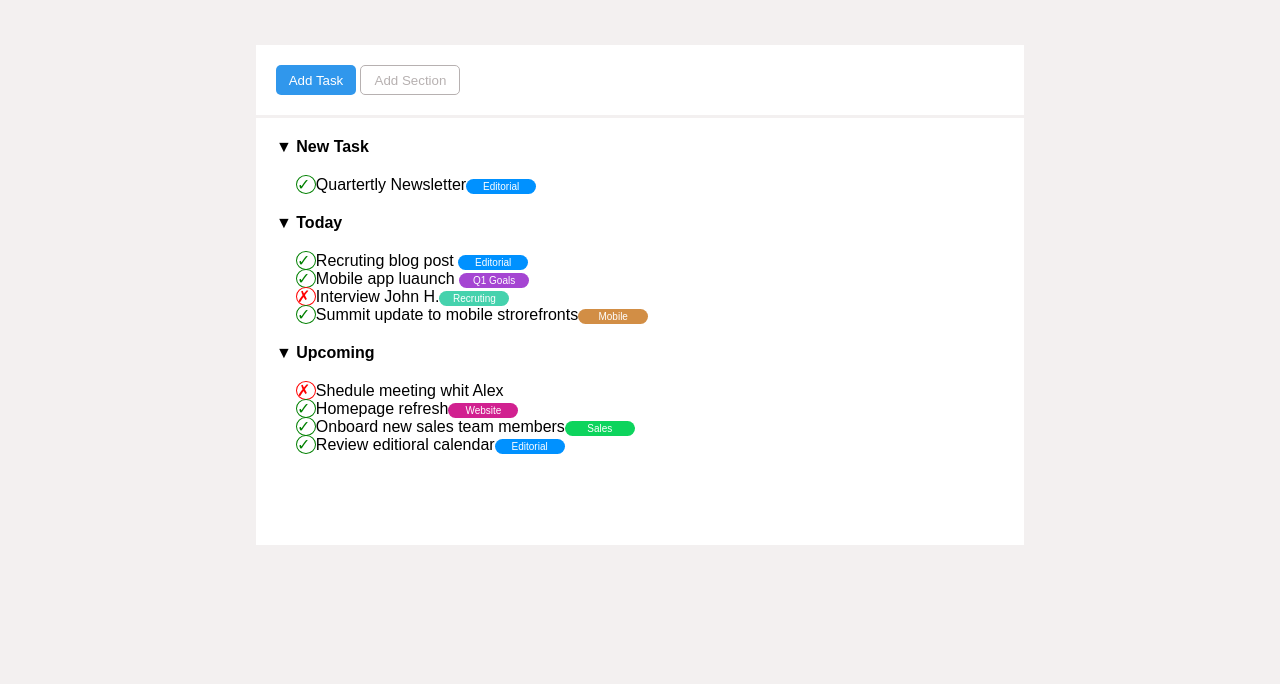
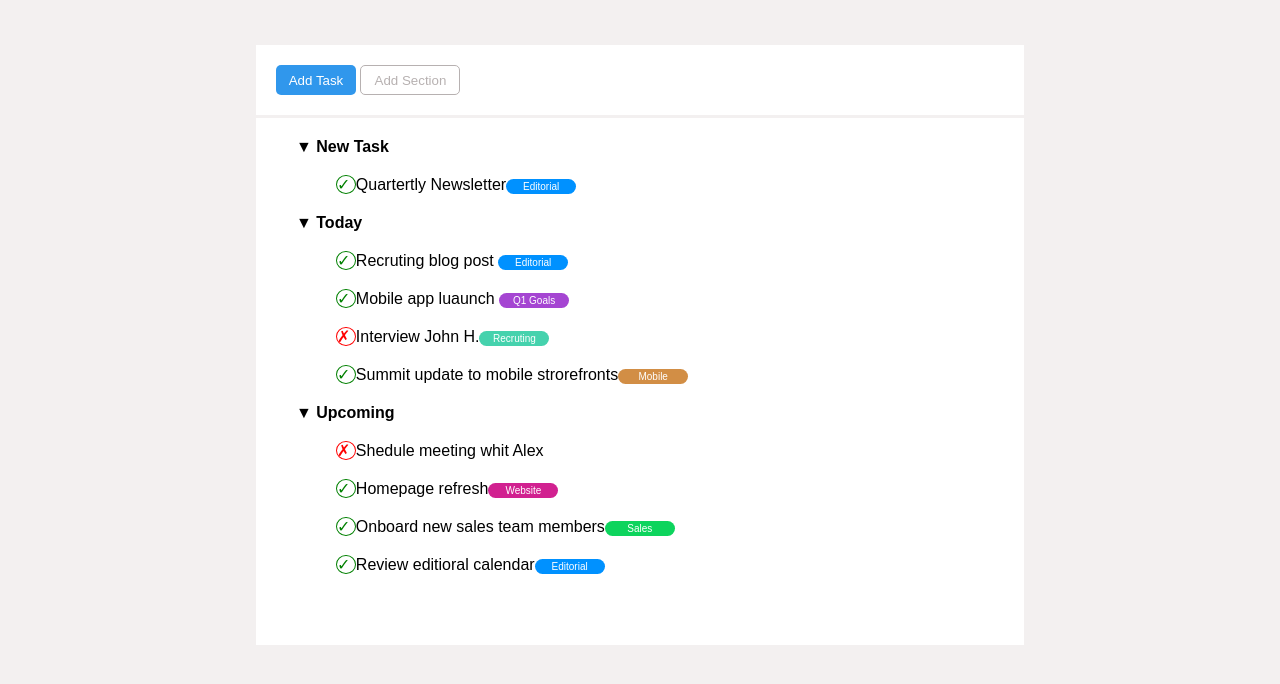
Before and after one commit to ErikaCetera/html-css-toboolist, a plain HTML site: page index.html in a window 1280 px wide. Shown: the part 82-766 px from the top of the page. Drawn offline with Linux system fonts and the light colour scheme.

Commit message:
feat:margin list and ref container

```diff
--- a/css/style.css
+++ b/css/style.css
@@ -29,7 +29,7 @@ body {
 .container {
     width: 60%;
     max-width: 1000px;
-    height: 500px;
+    height: 600px;
     background-color: #ffffff;
     margin: 50px auto;
 
@@ -72,6 +72,8 @@ body {
     list-style: none;
     margin: 20px
 }
+
+ul>li{margin: 20px;}
 
 .done {
     width: 15px;
```
